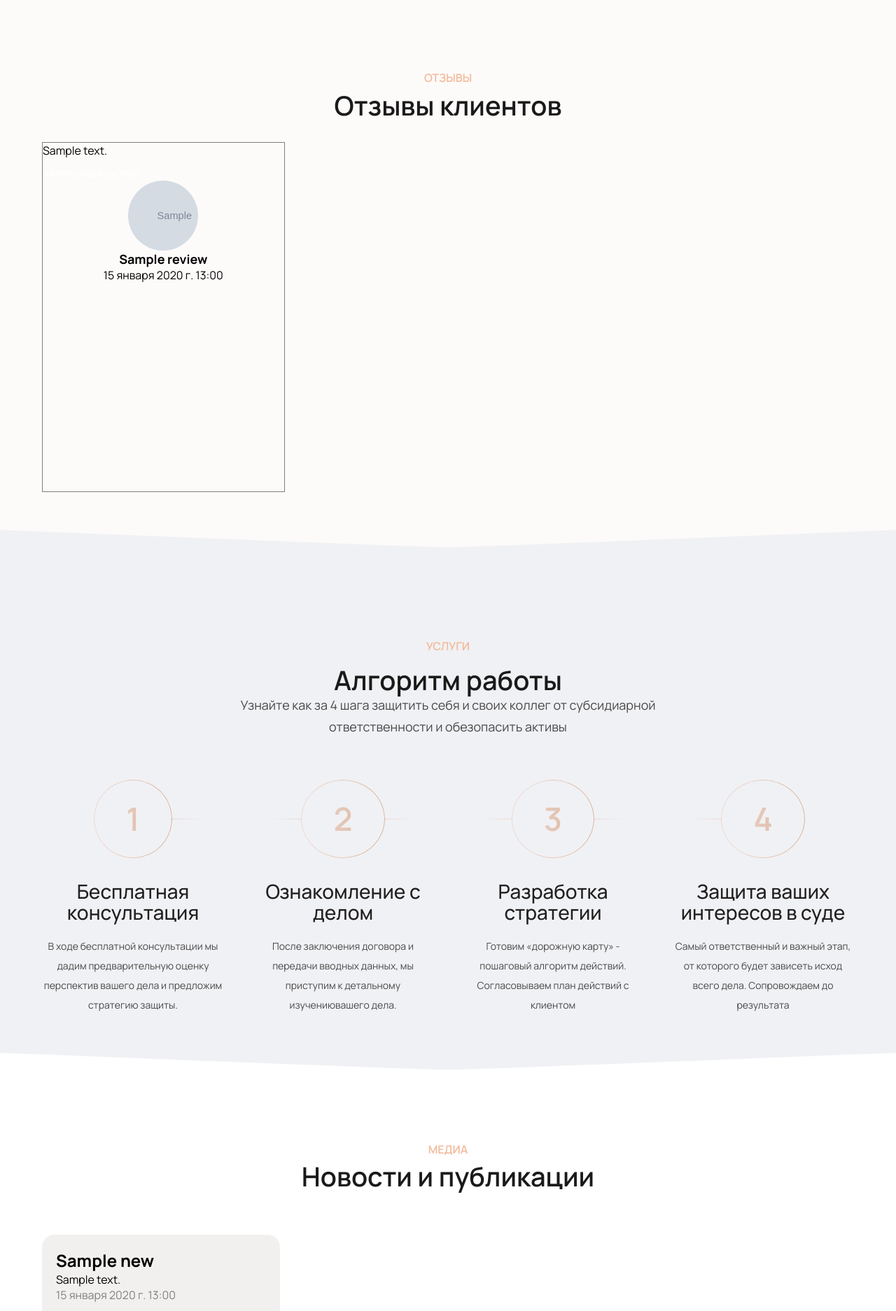
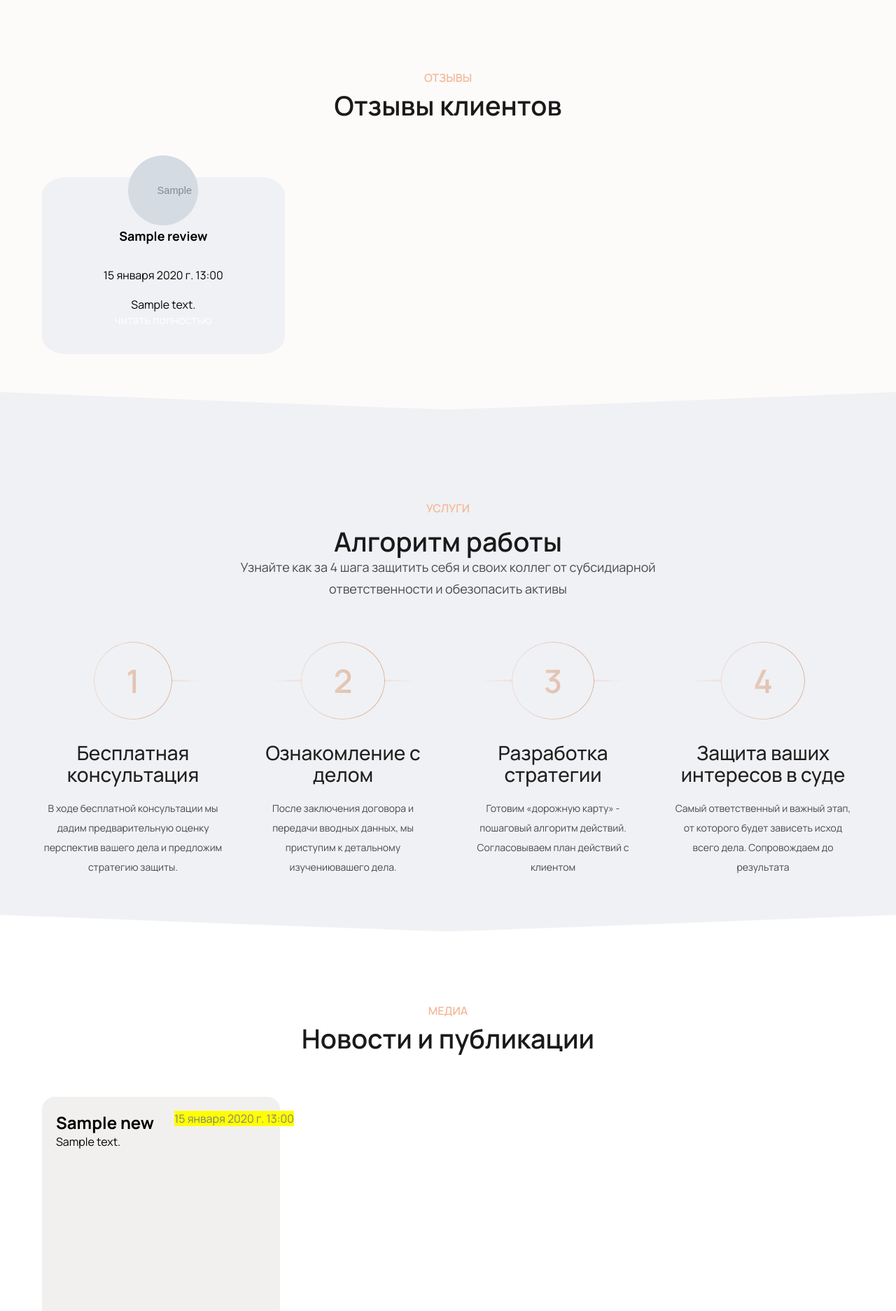
Before and after one commit to codarsssss/landing_page, a Django app: template landing/home_app/templates/home_app/index.html in a window 1280 px wide. Shown: the part 3847-5720 px from the top of the page at 70% size. Run offline with Django 4.2, Linux system fonts and the light colour scheme; the template is opened without the code that fills it: values that come from a table or form of the project are taken from there, others are empty; tables that the repository leaves empty hold one stand-in row (values such as "Sample post"); grey boxes marked "Sample" are stand-in pictures; some libraries are stand-ins or nearby versions; some web fonts are replaced.

Commit message:
reviews, news styles

```diff
--- a/landing/home_app/static/home_app/js/slider.js
+++ b/landing/home_app/static/home_app/js/slider.js
@@ -3,7 +3,7 @@ var swiper = new Swiper(".mySwiper", {
   spaceBetween: 60,
   loop: true,
   autoplay: {
-    delay: 1000,
+    delay: 5000,
   },
   breakpoints: {
     // when window width is >= 320px
@@ -30,7 +30,7 @@ var swiper = new Swiper(".mySwiper", {
 
 
 var swiper = new Swiper(".mySwiper_1", {
-  slidesPerView: 3,
+  slidesPerView: 2,
   spaceBetween: 60,
   loop: true,
   autoplay: {
--- a/landing/home_app/static/home_app/style/css/review_card.css
+++ b/landing/home_app/static/home_app/style/css/review_card.css
@@ -1,21 +1,26 @@
 .reviews_block {
-    min-height: 500px;
     margin-top: 32px;
+    text-align: center;
+    overflow: visible;
 }
 
 .reviews_media_item {
-    min-height: 500px;
-    border: 1px solid gray;
-
+    padding: 3vw;
+    background-color: #f0f1f4;
+    overflow: visible;
+    margin-top: 50px;
+    border-radius: 10%;
 }
 
 .review-img {
+    margin-top: -70px;
     height: 100px;
     width: 100px;
     border-radius: 50%;
     background-size: cover;
     /*background-position: center;*/
     background-repeat: no-repeat;
+
 }
 
 .review-header {
@@ -25,16 +30,25 @@
     align-items: center;
 }
 
-
 .review-header > p:nth-child(2) {
     font-weight: bold;
     font-size: 18px;
+    min-height: 50px;
+    padding-top: 3px;
+}
+
+.review-header > p:nth-child(3) {
+    padding-top: 10px;
+    padding-bottom: 20px;
+    /*display: flex;*/
+    /*justify-content: flex-end;*/
+    /*width: 100%;*/
+
 }
 
 .card-body-text {
-    margin-bottom: 10px;
-    max-height: 5.6rem;
+    display: -webkit-box;
+    -webkit-line-clamp: 5;
+    -webkit-box-orient: vertical;
     overflow: hidden;
-    white-space: nowrap;
-    text-overflow: ellipsis;
 }
--- a/landing/home_app/static/home_app/style/css/style.css
+++ b/landing/home_app/static/home_app/style/css/style.css
@@ -1166,7 +1166,9 @@ button {
 
 .news_media_item {
   display: flex;
-  height: 300px;
+  height: 400px !important;
+
+  overflow: visible;
 }
 
 .news_media_item .content {
@@ -1174,23 +1176,21 @@ button {
   padding: 20px;
 }
 
-.news_media_item .image {
-  flex: 1;
-  overflow: hidden;
-  height: 300px;
-  width: auto;
-  background-size: cover;
-  background-repeat: no-repeat;
-  /*background-position: center;*/
-}
-
-.news_media_item .image img {
-  width: 347px;
-  height: auto;
-
-
-}
-
 .mute-text {
   color: grey;
 }
+
+.news-header {
+  display: flex;
+  align-items: start;
+  justify-content: space-between;
+}
+
+.news-header p {
+  background-color: yellow;
+  margin-right: -40px;
+}
+
+.news-header h1 {
+  max-width: 200px;
+}
--- a/landing/home_app/templates/home_app/index.html
+++ b/landing/home_app/templates/home_app/index.html
@@ -173,14 +173,15 @@
                         <div class='swiper-wrapper'>
                             {% for card in Reviews %}
                                 <div class="swiper-slide reviews_media_item">
+                                    <div class="review-header">
+                                        <div style="background-image: url('{{ card.image.url }}')"
+                                             class="review-img"></div>
+                                        <p>{{ card.name }}</p>
+                                        <p>{{ card.create_date }}</p>
+                                    </div>
                                     <div class="card-body-container">
                                         <p class="card-body-text">{{ card.body }}</p>
                                         <a href="#" class="read-more-btn">читать полностью</a>
-                                </div>
-                                <div class="review-header">
-                                    <div style="background-image: url('{{ card.image.url }}')" class="review-img"></div>
-                                    <p>{{ card.name }}</p>
-                                    <p>{{ card.create_date }}</p>
                                     </div>
                                 </div>
                             {% endfor %}
@@ -232,11 +233,11 @@
                             {% for new in News %}
                                 <div class="swiper-slide news_media_item">
                                     <div class="content">
+                                        <div class="news-header">
                                             <h1>{{new.title}}</h1>
-                                        <p>{{new.text|truncatewords:10}}</p>
                                             <p class="mute-text">{{ new.create_datetime }}</p>
                                         </div>
-                                    <div class="image" style="background-image: url('{{ new.image.url }}')">
+                                        <p>{{new.text|truncatewords:40}}</p>
                                     </div>
                                 </div>
                             {% endfor %}
```
Lines whose indentation alone changed are shown as unchanged.
